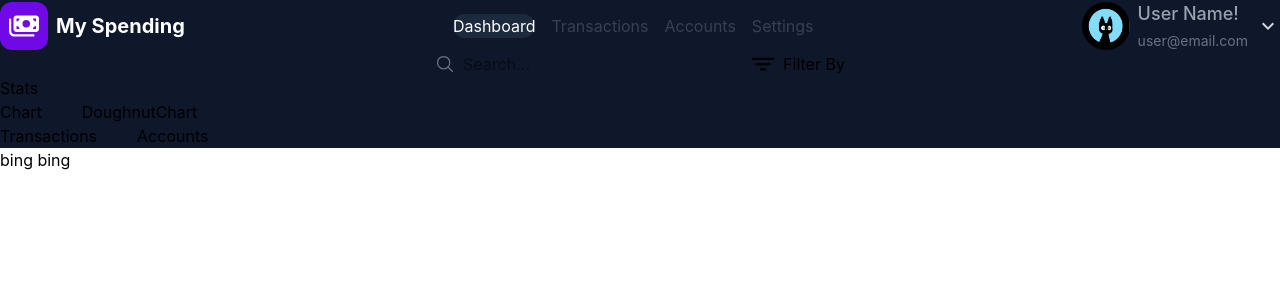
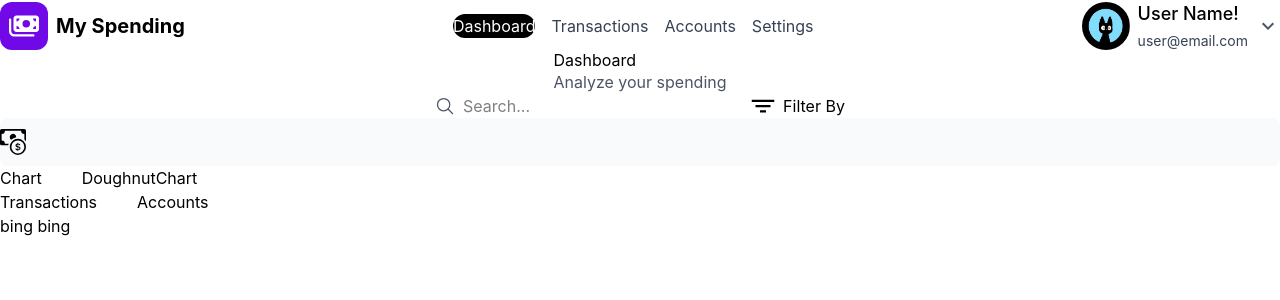
Before and after one commit to ncarr6/expense_tracking_app, a React (Vite) app in the folder frontend/: page / in a window 1280 px wide. Shown: the top 300 px of the page. Built offline with nearby package versions, Linux system fonts and the light colour scheme.

Commit message:
Start on stats component

```diff
--- a/frontend/src/App.jsx
+++ b/frontend/src/App.jsx
@@ -8,7 +8,7 @@ import Transactions from "./components/transactions";
 
 
 function App() {
-  const theme = "dark";
+  const theme = "light";
   return (
 
         <main className={theme}>
@@ -16,7 +16,12 @@ function App() {
                 <Navbar/>
 
                 <div className="px-0 md:px-5 2xl:px-20">
-                     { <Info/> }
+
+                  { <Info
+                      title="Dashboard"
+                      subTitle="Analyze your spending"
+                    /> }
+
                      { <Stats/> }
 
                     <div className="w-full flex flex-col-reverse md:flex-row items-center gap-10">
--- a/frontend/src/components/stats.jsx
+++ b/frontend/src/components/stats.jsx
@@ -1,7 +1,37 @@
+import { BsCashCoin } from "react-icons/bs"
 function Stats() {
 
+  const testData = [
+    {
+      label: "Total Spent This Year",
+      amount: "15,092.65",
+      icon: <BsCashCoin size={26}/>
+    }
+
+  ]
+
+  const ICON_STYLES = [
+    "bg-blue-300 text-blue-800",
+  ]
+
   return (
-    <div>Stats</div>
+    <div className="flex flex-col md:flex-row items-center justify-between
+    gap-8 2xl:gap-40 mb-20">
+
+      { testData.map((item, index)=>(
+          <div key={index + item.label} className="w-full 2xl:min-w-96 flex items-center justify-between
+          gap-5 px-4 md:px-8 py-12 rounded-lg bg-gray-50 border-gray-100">
+
+            <div className="flex items-center gap-2">
+              <div className={'w-12 h-12 flex items-center rounded-full ${ICON_STYLES[0]}'}>
+                {item.icon}
+              </div>
+            </div>
+
+          </div>
+        ))}
+
+    </div>
   )
 
 }
```
